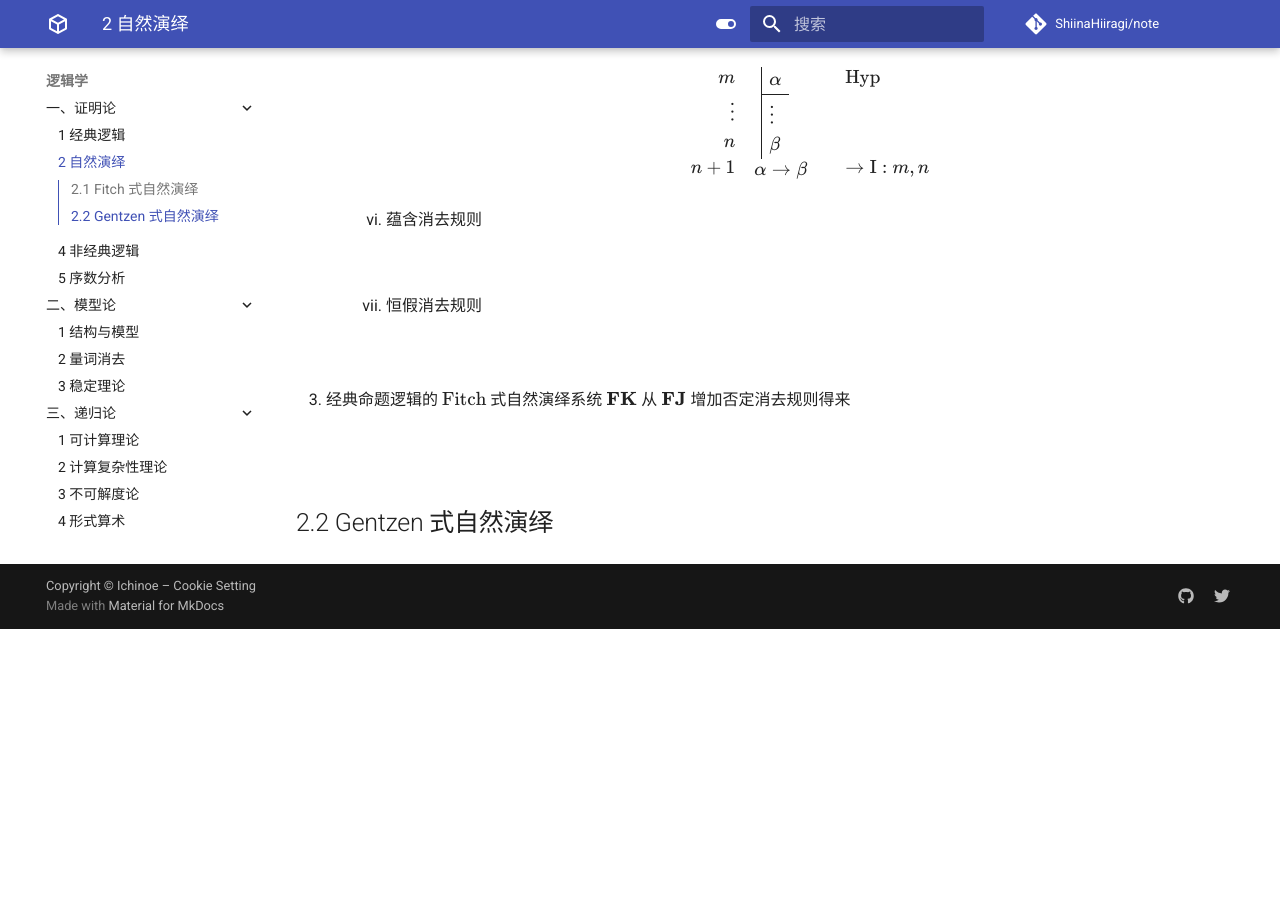
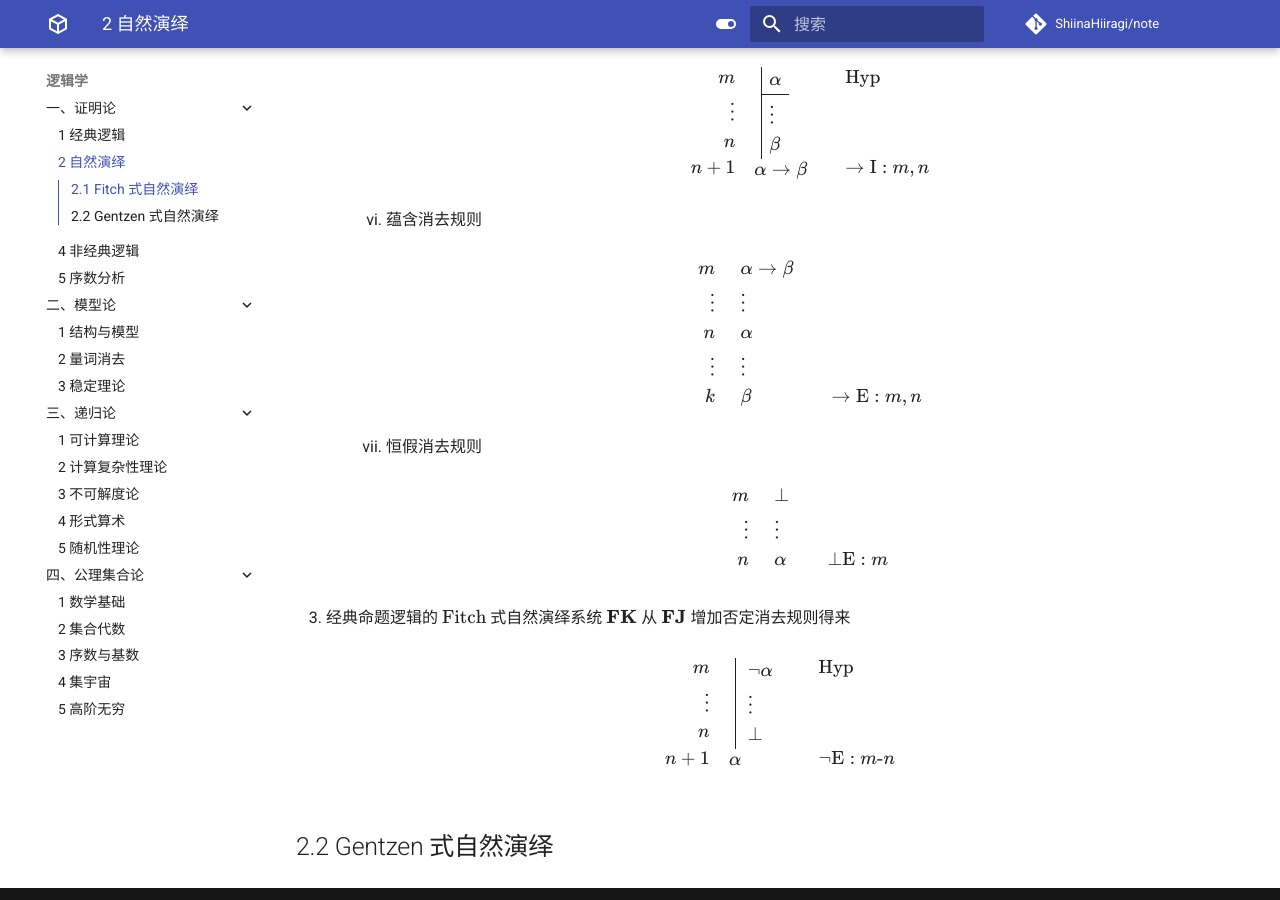
Before and after one commit to ShiinaHiiragi/note, an MkDocs documentation site: the page built from docs/logic/prf/nat.md, in a window 1280 px wide and 900 px high, scrolled down 1839 px. Built offline with MkDocs 1.6.1 and Material for MkDocs 9.7.7, drawn with Linux system fonts in a browser that asks for light colours; comment, search, counter and statistics services are not loaded; before the commit the page ends 2468 px from its top, so only the background shows below that.

Commit message:
add fitch

```diff
--- a/docs/logic/prf/nat.md
+++ b/docs/logic/prf/nat.md
@@ -290,17 +290,103 @@
         6. 蕴含消去规则
 
             $$
+            \fitch{
+                \fcol{
+                    m \\
+                    \vdots \\
+                    n \\
+                    \vdots \\
+                    k \\
+                }
+                \quad
+                \scol{
+                    \rootcol{
+                        \alpha \to \beta \\
+                        \vdots \\
+                        \alpha \\
+                        \vdots \\
+                         \beta \\
+                    }
+                }
+                \qquad
+                \tcol{
+                    \\
+                    \phantom{\vdots} \\
+                    \\
+                    \phantom{\vdots} \\
+                    \to \text{E}: m, n \\
+                }
+            }
             $$
 
         7. 恒假消去规则
 
             $$
+            \fitch{
+                \fcol{
+                    m \\
+                    \vdots \\
+                    n \\
+                }
+                \quad
+                \scol{
+                    \rootcol{
+                        \bot \\
+                        \vdots \\
+                        \alpha \\
+                    }
+                }
+                \qquad
+                \tcol{
+                    \\
+                    \phantom{\vdots} \\
+                    \bot \text{E}: m \\
+                }
+            }
             $$
 
 
 3. 经典命题逻辑的 $\text{Fitch}$ 式自然演绎系统 $\mathbf{FK}$ 从 $\mathbf{FJ}$ 增加否定消去规则得来
 
     $$
+    \fitch{
+        \fcol{
+            m \\
+            \vdots \\
+            n \\
+            n + 1 \\
+        }
+        \quad
+        \scol{
+            \subcol{
+                \neg \alpha \\
+                \vdots \\
+                \bot
+            } \endsub
+            \alpha
+        }
+        \qquad
+        \tcol{
+            \text{Hyp} \\
+            \phantom{\vdots} \\
+            \\
+            \neg \text{E}: m\text{-}n \\
+        }
+    }
     $$
 
 ## 2.2 Gentzen 式自然演绎
+
+<script>
+(function align() {
+  let display = [...document.querySelectorAll("h2[id='21-fitch']+ol mjx-container[display='true']")].slice(1);
+  if (display.length === 0) {
+    setTimeout(align, 100);
+  } else {
+    display.forEach((item) => {
+        item.style.setProperty("margin-left", "0", "important");
+        item.style.setProperty("text-align", "left", "important");
+    })
+  }
+})()
+</script>
```
